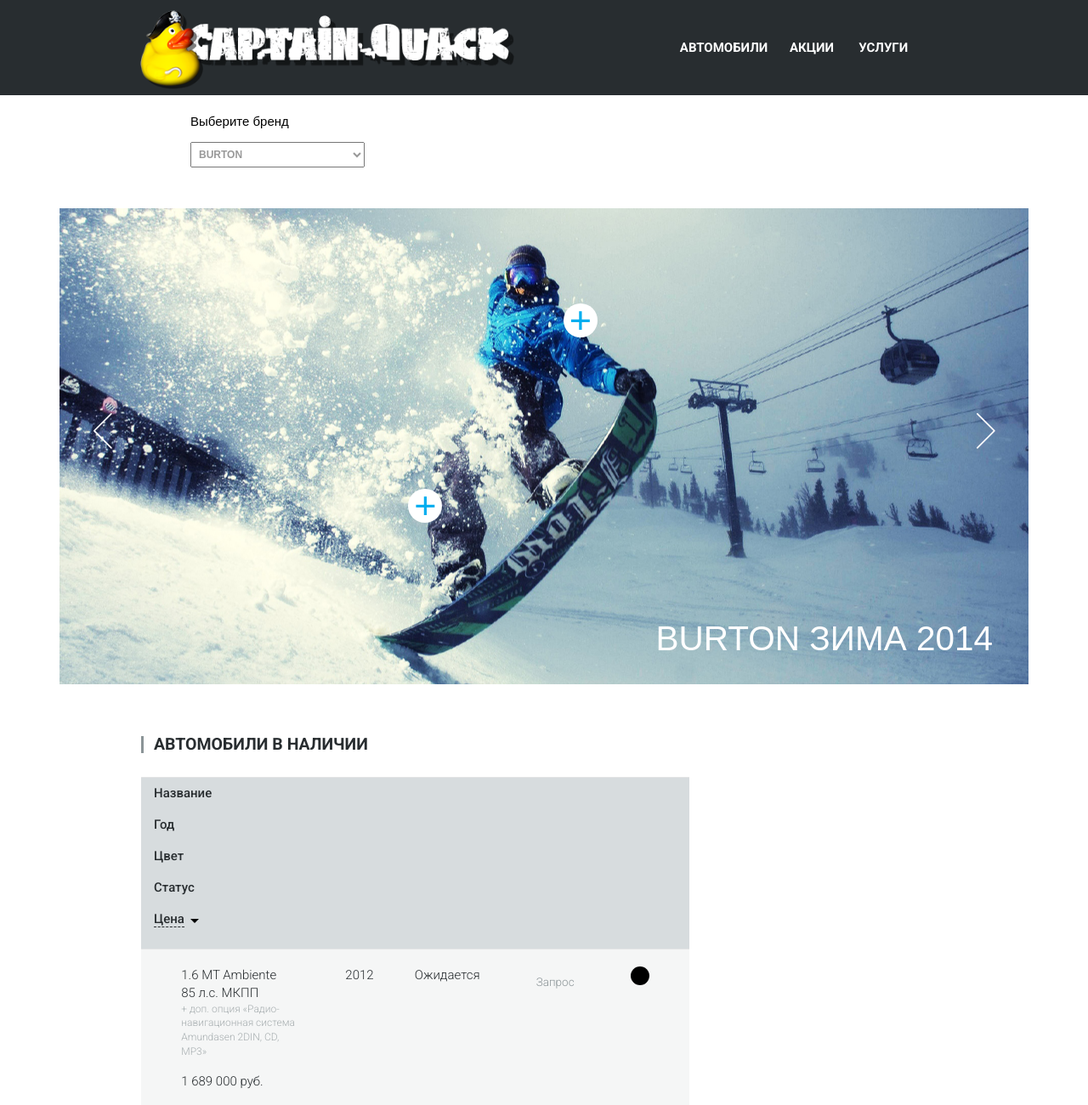
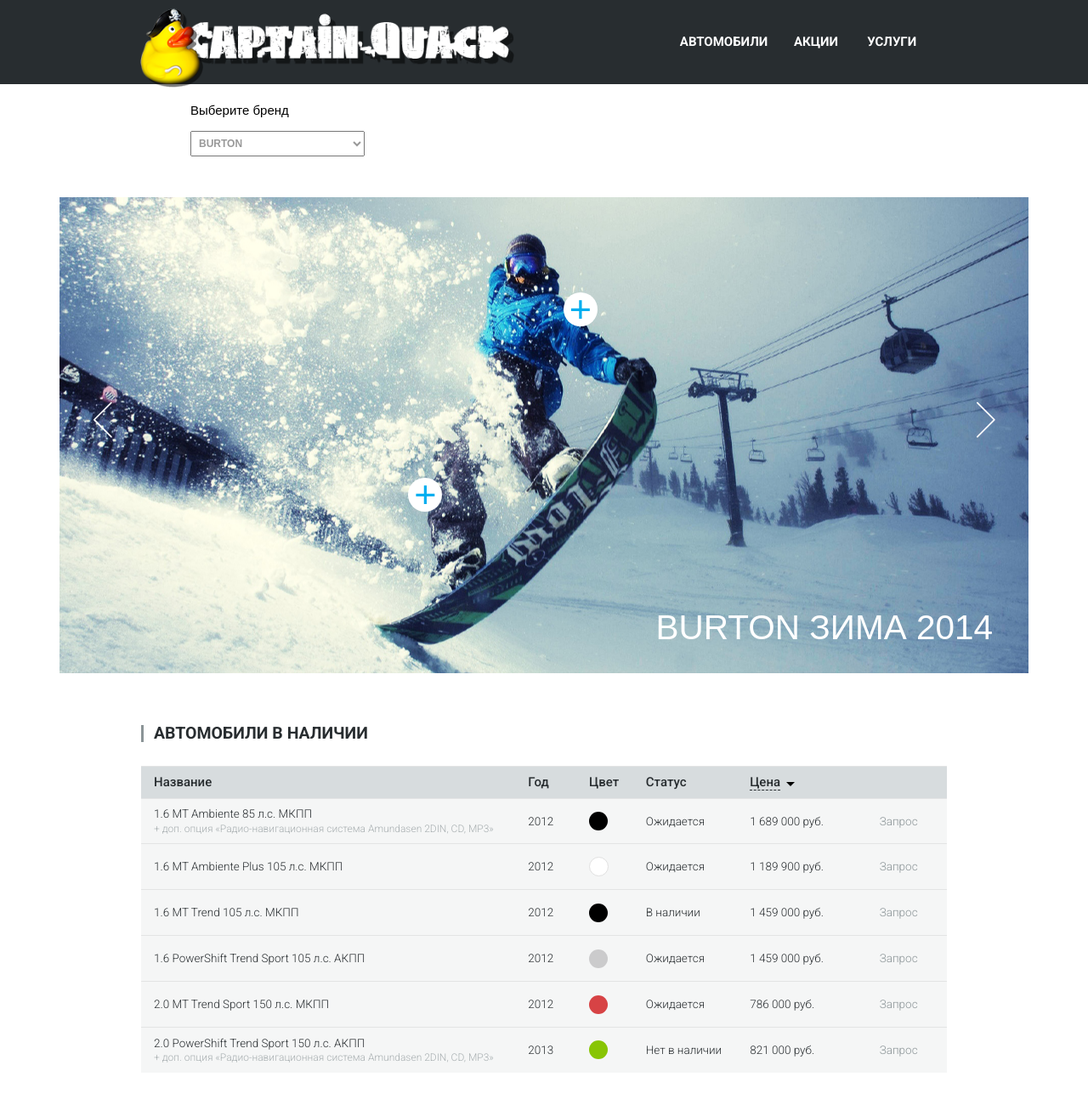
Before and after one commit to Irkoman/kdx-html-test, a plain HTML site: page index.html in a window 1280 px wide. Shown: the top 1300 px of the page at 85% size. Drawn offline with Linux system fonts and the light colour scheme.

Commit message:
Flex (таблица)

```diff
--- a/css/style.css
+++ b/css/style.css
@@ -177,12 +177,32 @@ figure {
   background: #00aeef;
 }
 
+.submenu-btn:checked ~ .menu__link::after {
+  -webkit-transform: rotate(135deg);
+          transform: rotate(135deg);
+}
+
 .menu__link,
 .submenu__link {
+  position: relative;
   display: block;
   padding: 15px 6%;
   color: #ffffff;
   border-top: 1px solid #414548;
+}
+
+.menu__link::after,
+.submenu__link::after {
+  content: "";
+  position: absolute;
+  width: 7px;
+  height: 7px;
+  bottom: 45%;
+  right: 7%;
+  border-top: 2px solid #ffffff;
+  border-right: 2px solid #ffffff;
+  -webkit-transform: rotate(45deg);
+          transform: rotate(45deg);
 }
 
 .filter {
@@ -201,14 +221,28 @@ figure {
 .table {
   display: block;
   width: 100%;
+  font-size: 0.9rem;
   line-height: 1.4;
   color: #282d30;
 }
 
 .table__row {
+  display: -webkit-box;
+  display: -webkit-flex;
+  display: -ms-flexbox;
   display: flex;
-  flex-wrap: wrap;
-  justify-content: space-between;
+  -webkit-box-orient: vertical;
+  -webkit-box-direction: normal;
+  -webkit-flex-direction: row;
+      -ms-flex-direction: row;
+          flex-direction: row;
+  -webkit-flex-wrap: wrap;
+      -ms-flex-wrap: wrap;
+          flex-wrap: wrap;
+  -webkit-box-pack: justify;
+  -webkit-justify-content: space-between;
+      -ms-flex-pack: justify;
+          justify-content: space-between;
   padding: 10px 5%;
   background: #f5f6f6;
   border-top: 1px solid #e3e4e4;
@@ -220,7 +254,7 @@ figure {
 
 .table__cell {
   display: block;
-  padding: 10px 15px;
+  padding: 10px 2px;
 }
 
 .table__cell--name {
@@ -228,18 +262,59 @@ figure {
 }
 
 .table__cell--color {
-  order: 2;
+  -webkit-box-ordinal-group: 3;
+  -webkit-order: 2;
+      -ms-flex-order: 2;
+          order: 2;
 }
 
 .table__cell--price {
-  order: 3;
+  -webkit-box-ordinal-group: 4;
+  -webkit-order: 3;
+      -ms-flex-order: 3;
+          order: 3;
+  min-width: 100px;
+  text-align: right;
 }
 
 .table__extra {
+  font-size: 0.8rem;
+  color: #a7aeb0;
+}
+
+.table__extra--mobile {
   display: block;
   width: 100%;
-  font-size: 0.8rem;
-  color: #a7aeb0;
+  -webkit-box-ordinal-group: 5;
+  -webkit-order: 4;
+      -ms-flex-order: 4;
+          order: 4;
+}
+
+.table__cell--year {
+  -webkit-box-ordinal-group: 6;
+  -webkit-order: 5;
+      -ms-flex-order: 5;
+          order: 5;
+  min-width: 40px;
+}
+
+.table__cell--status {
+  -webkit-box-ordinal-group: 7;
+  -webkit-order: 6;
+      -ms-flex-order: 6;
+          order: 6;
+}
+
+.table__cell--query {
+  -webkit-box-ordinal-group: 8;
+  -webkit-order: 7;
+      -ms-flex-order: 7;
+          order: 7;
+}
+
+.table__extra--desktop {
+  display: none;
 }
 
 .table__color {
@@ -276,11 +351,6 @@ figure {
   background: #88c504;
 }
 
-.table__cell--year,
-.table__cell--color {
-  text-align: center;
-}
-
 .table__button {
   display: block;
   padding: 9px 14px;
@@ -305,10 +375,26 @@ figure {
   text-transform: uppercase;
 }
 
+
+@media (min-width: 420px) {
+
+  .table__extra--mobile {
+    -webkit-box-ordinal-group: 9;
+    -webkit-order: 8;
+        -ms-flex-order: 8;
+            order: 8;
+  }
+}
+
 @media (min-width: 768px) {
 
+  .main-header {
+    padding-top: 0;
+  }
+
   .logo {
-    margin-bottom: -8px;
+    position: relative;
+    bottom: -10px;
     margin-left: 50px;
   }
 
@@ -320,7 +406,7 @@ figure {
   .toggler {
     max-width: 8%;
     height: 50px;
-    margin-top: 45px;
+    margin-top: 55px;
   }
 
   .toggler__element {
@@ -365,7 +451,7 @@ figure {
     display: block;
     float: right;
     width: 38%;
-    margin-top: 10px;
+    margin-top: 40px;
   }
 
   .filter {
@@ -380,21 +466,25 @@ figure {
     display: inline-block;
     vertical-align: middle;
     position: relative;
-    margin-right: 25px;
-    height: 90px;
+    height: 59px;
+    margin-right: 30px;
+    padding-top: 0;
   }
 
   .submenu {
     display: none;
     position: absolute;
-    width: 295px;
+    min-width: 200px;
     margin-left: -25px;
-    top: 90px;
+    top: 59px;
     z-index: 30;
   }
 
   .menu__link {
     display: block;
+    position: relative;
+    padding-bottom: 5px;
+    padding-top: 0;
   }
 
   .menu__link,
@@ -406,13 +496,22 @@ figure {
     display: block;
   }
 
-  .menu__link {
-    padding-bottom: 5px;
-  }
-
   .menu__link:hover {
     border-bottom: 3px solid #00aeef;
     margin-bottom: -3px;
+  }
+
+  .menu__link::after,
+  .submenu__link::after {
+    display: none;
+  }
+
+  .menu__link:hover::after {
+    display: block;
+    width: 5px;
+    height: 5px;
+    bottom: 11px;
+    right: -10px;
   }
 
   .submenu__link {
@@ -431,6 +530,15 @@ figure {
     background: #00aeef;
   }
 
+  .submenu-btn:checked ~ .menu__link {
+    background: none;
+  }
+
+  .submenu-btn:checked ~ .menu__link::after {
+    -webkit-transform: rotate(135deg);
+            transform: rotate(135deg);
+  }
+
   .supply {
     width: 85%;
     max-width: 948px;
@@ -443,11 +551,13 @@ figure {
   }
 
   .table {
+    display: table;
     margin-bottom: 50px;
     border-radius: 3px;
   }
 
   .table__row {
+    display: table-row;
     padding: 12px 5%;
     background: #f5f6f6;
     border-top: 1px solid #e3e4e4;
@@ -462,7 +572,9 @@ figure {
   }
 
   .table__cell {
+    display: table-cell;
     padding: 8px 15px;
+    text-align: left;
   }
 
   .table__sort-link {
@@ -485,12 +597,24 @@ figure {
     border-top: 5px solid #000000;
   }
 
+  .table__extra--mobile {
+    display: none;
+  }
+
+  .table__cell--name {
+    max-width: 50%;
+  }
+
+  .table__extra--desktop {
+    display: block;
+    padding-left: 0;
+  }
+
   .table__button {
     padding: 9px 18px;
     color: #8b9497;
     background: none;
     -webkit-transition: all 0.25s;
-       -o-transition: all 0.25s;
           transition: all 0.25s;
   }
 
--- a/index.html
+++ b/index.html
@@ -6,7 +6,7 @@
     <title>Captain Quack</title>
     <link rel="stylesheet" href="css/normalize.min.css">
     <link href="https://fonts.googleapis.com/css?family=Roboto:500,300,700&amp;subset=latin,cyrillic" rel="stylesheet" type="text/css">
-    <link rel="stylesheet" href="css/style.css">
+    <link rel="stylesheet" href="css/style.min.css">
   </head>
   <body>
     <header class="main-header clearfix">
@@ -41,7 +41,7 @@
             <input class="submenu-btn" type="checkbox" name="submenu-btn2" id="submenu-btn2">
             <label class="menu__link" for="submenu-btn2">Акции</label>
             <ul class="submenu">
-              <li class="submenu__item"><a class="submenu__link" href="#">&laquo;Потрись Лумумбой&raquo;</a></li>
+              <li class="submenu__item"><a class="submenu__link" href="#">&laquo;Потрись Лумумбой!&raquo;</a></li>
             </ul>
           </li>
 
@@ -131,7 +131,8 @@
         </tr>
 
         <tr class="table__row">
-          <td class="table__cell table__cell--name">1.6&nbsp;MT Ambiente 85&nbsp;л.с. МКПП<span class="table__extra">+ доп. опция &laquo;Радио-навигационная система Amundasen 2DIN, CD, MP3&raquo;</span></td>
+          <td class="table__cell table__cell--name">1.6&nbsp;MT Ambiente 85&nbsp;л.с. МКПП<span class="table__extra table__extra--desktop">+ доп. опция &laquo;Радио-навигационная система Amundasen 2DIN, CD, MP3&raquo;</span></td>
+          <td class="table__extra table__extra--mobile">+ доп. опция &laquo;Радио-навигационная система Amundasen 2DIN, CD, MP3&raquo;</td>
           <td class="table__cell table__cell--year">2012</td>
           <td class="table__cell table__cell--color"><span class="table__color table__color--1"></span></td>
           <td class="table__cell table__cell--status">Ожидается</td>
@@ -176,7 +177,8 @@
         </tr>
 
         <tr class="table__row">
-          <td class="table__cell table__cell--name">2.0 PowerShift Trend Sport 150 л.с. АКПП<span class="table__extra">+ доп. опция &laquo;Радио-навигационная система Amundasen 2DIN, CD, MP3&raquo;</span></td>
+          <td class="table__cell table__cell--name">2.0 PowerShift Trend Sport 150 л.с. АКПП<span class="table__extra table__extra--desktop">+ доп. опция &laquo;Радио-навигационная система Amundasen 2DIN, CD, MP3&raquo;</span></td>
+          <td class="table__extra table__extra--mobile">+ доп. опция &laquo;Радио-навигационная система Amundasen 2DIN, CD, MP3&raquo;</td>
           <td class="table__cell table__cell--year">2013</td>
           <td class="table__cell table__cell--color"><span class="table__color table__color--6"></span></td>
           <td class="table__cell table__cell--status">Нет в&nbsp;наличии</td>
```
Also changed, not shown: css/style.min.css (added).
